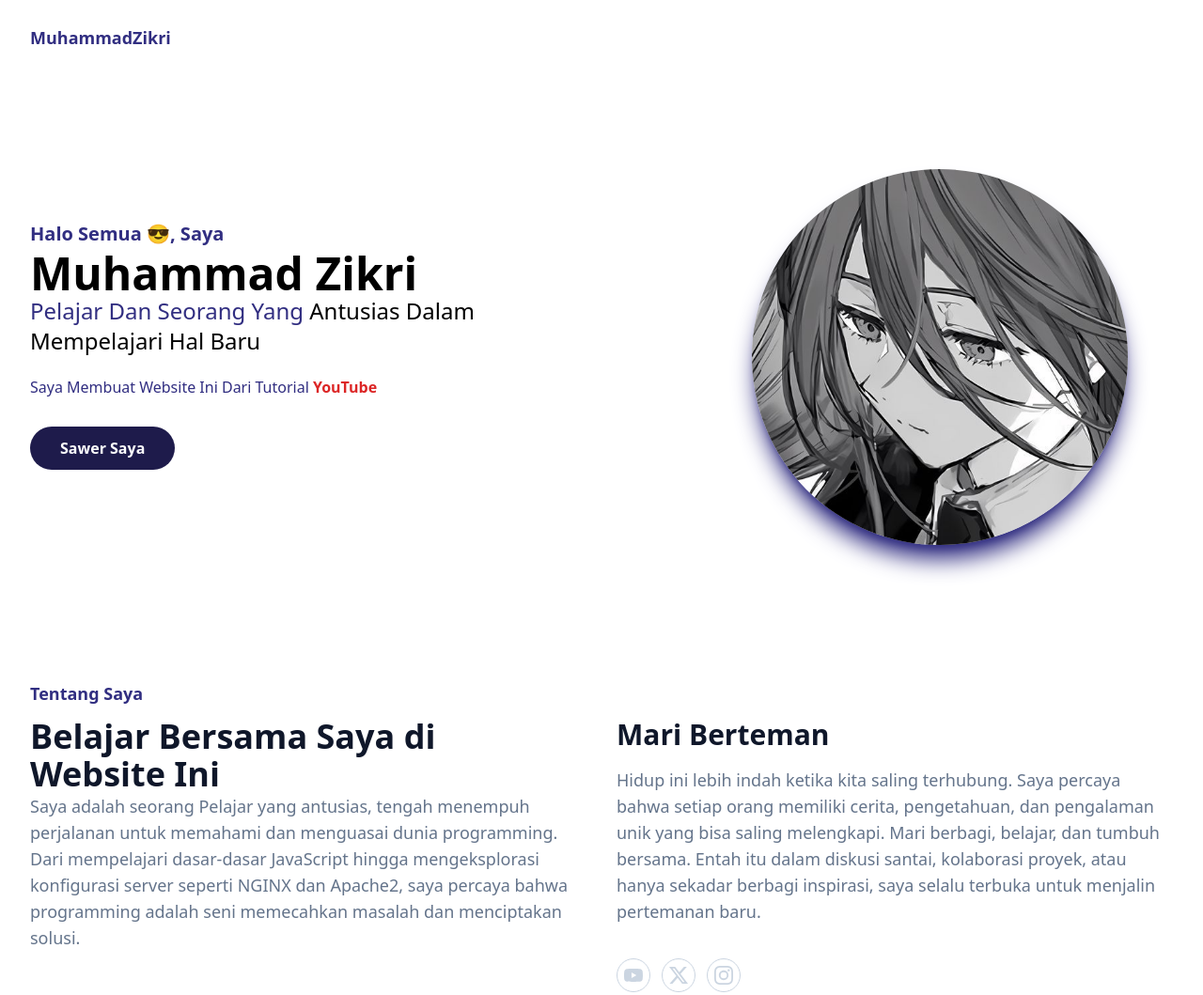
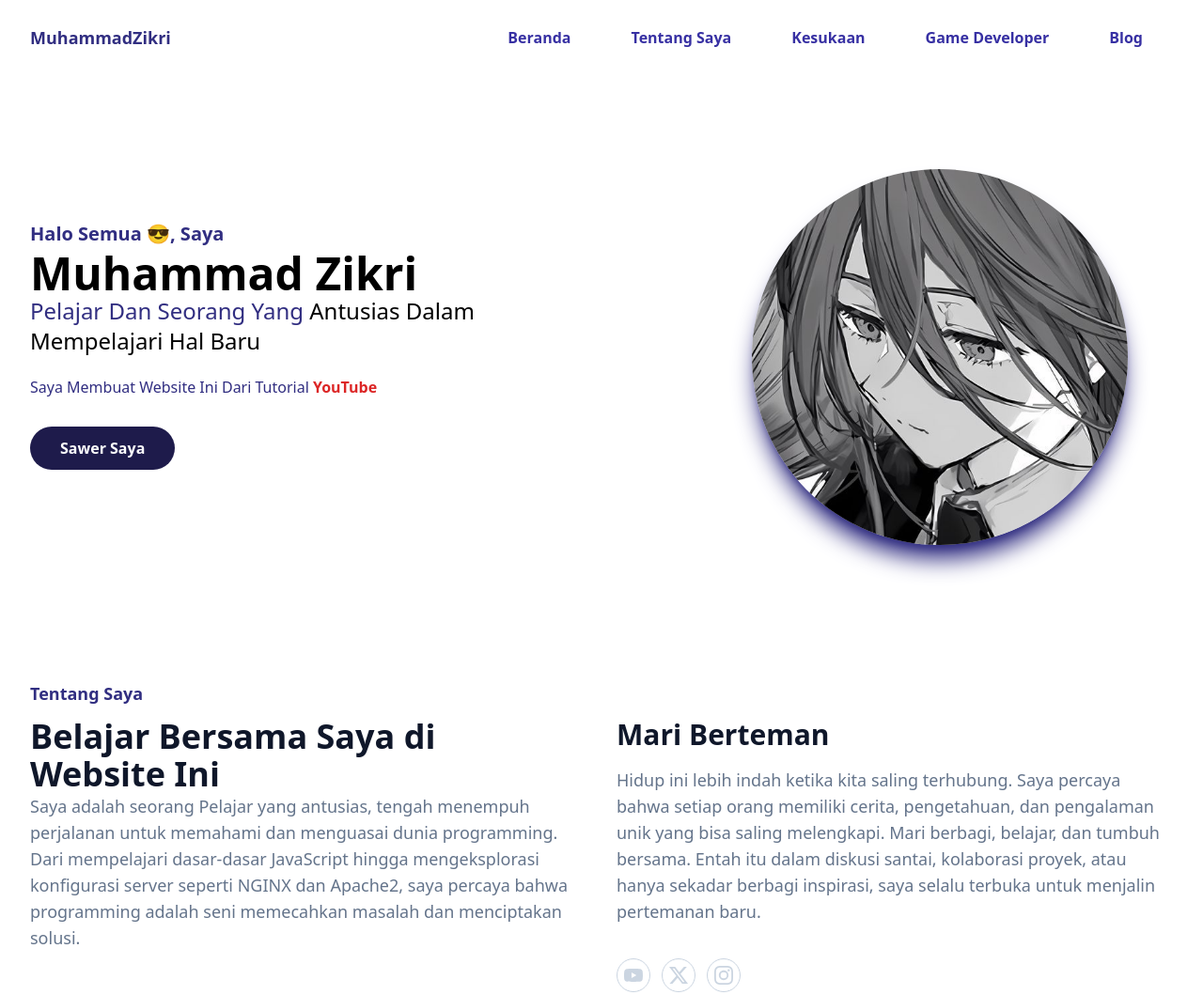
Before and after one commit to ZIkri-27/pemulatail, a website: page index.html in a window 1280 px wide. Shown: the top 1059 px of the page at 94% size. Drawn offline with nearby package versions, Linux system fonts and the light colour scheme.

Commit message:
update.1.1.1.0

```diff
--- a/index.html
+++ b/index.html
@@ -25,22 +25,22 @@
                         </button>
 
 
-                        <nav id="nav-menu" class="hidden absolute py-5 bg-indigo-950 shadow-lg rounded-lg max-w-[250px] w-full right-4 top-full lg:block lg:static lg:bg-transparent lg:max-w-full lg:shadow-none lg:rounded-none">
+                        <nav id="nav-menu" class="hidden absolute py-5 bg-white shadow-lg rounded-lg max-w-[250px] w-full right-4 top-full lg:block lg:static lg:bg-transparent lg:max-w-full lg:shadow-none lg:rounded-none">
                             <ul class="block lg:flex">
                                 <li class="group">
-                                    <a href="#home" class="nav-link text-base text-white py-2 mx-8 flex group-hover:text-indigo-800 font-bold">Beranda</a>
+                                    <a href="#home" class="nav-link text-base text-indigo-800 py-2 mx-8 flex group-hover:text-indigo-800 font-bold">Beranda</a>
                                 </li>
                                 <li class="group">
-                                    <a href="#about" class="nav-link text-base text-white py-2 mx-8 flex group-hover:text-indigo-800 font-bold">Tentang Saya</a>
+                                    <a href="#about" class="nav-link text-base text-indigo-800 py-2 mx-8 flex group-hover:text-indigo-800 font-bold">Tentang Saya</a>
                                 </li>
                                 <li class="group">
-                                    <a href="#kesukaan" class="nav-link text-base text-white py-2 mx-8 flex group-hover:text-indigo-800 font-bold">Kesukaan</a>
+                                    <a href="#kesukaan" class="nav-link text-base text-indigo-800 py-2 mx-8 flex group-hover:text-indigo-800 font-bold">Kesukaan</a>
                                 </li>
                                 <li class="group">
-                                    <a href="#game" class="nav-link text-base text-white py-2 mx-8 flex group-hover:text-indigo-800 font-bold">Game Developer</a>
+                                    <a href="#game" class="nav-link text-base text-indigo-800 py-2 mx-8 flex group-hover:text-indigo-800 font-bold">Game Developer</a>
                                 </li>
                                 <li class="group">
-                                    <a href="#blog" class="nav-link text-base text-white py-2 mx-8 flex group-hover:text-indigo-800 font-bold">Blog</a>
+                                    <a href="#blog" class="nav-link text-base text-indigo-800 py-2 mx-8 flex group-hover:text-indigo-800 font-bold">Blog</a>
                                 </li>
                             </ul>
                         </nav>
```
Also changed, not shown: dist/output.css.
